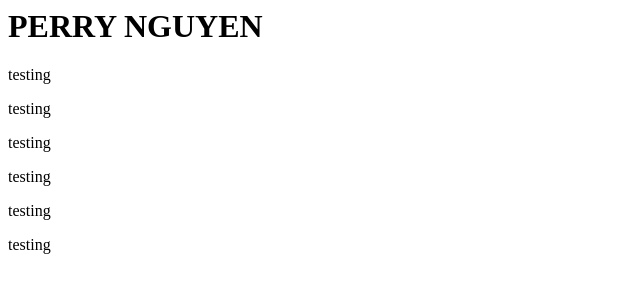
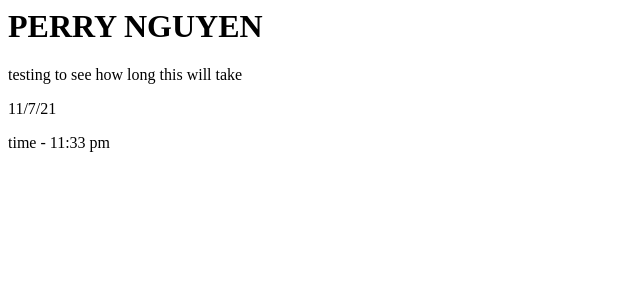
Before and after one commit to Tenlive1/website-v2, a plain HTML site: page index.html in a window 1280 px wide. Shown: the whole page, without its empty margins (0-640 px from the left). Drawn offline with Linux system fonts and the light colour scheme.

Commit message:
initalcommit

```diff
--- a/index.html
+++ b/index.html
@@ -7,11 +7,9 @@
 </head>
 <body>
     <h1>PERRY NGUYEN</h1>
-    <p>testing</p>
-    <p>testing</p>
-    <p>testing</p>
-    <p>testing</p>
-    <p>testing</p>
-    <p>testing</p>
+    <p>testing to see how long this will take</p>
+    <p>11/7/21</p>
+    <p>time - 11:33 pm</p>
+
 </body>
 </html>
```
